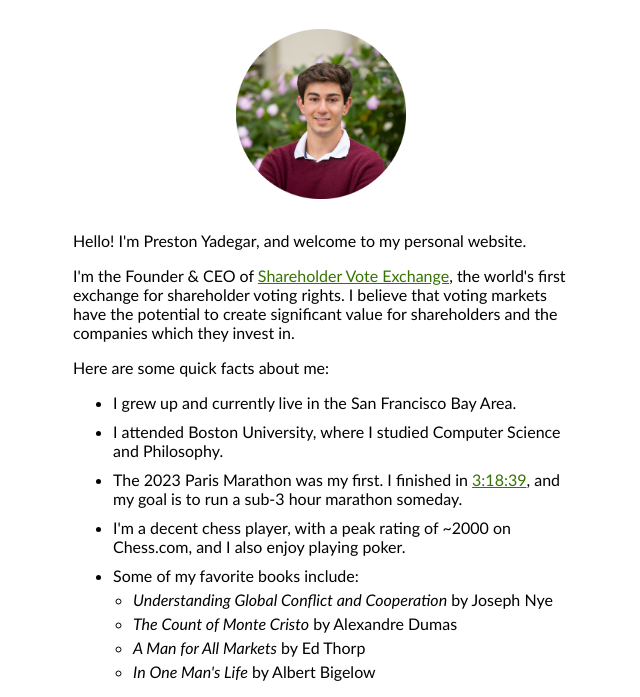
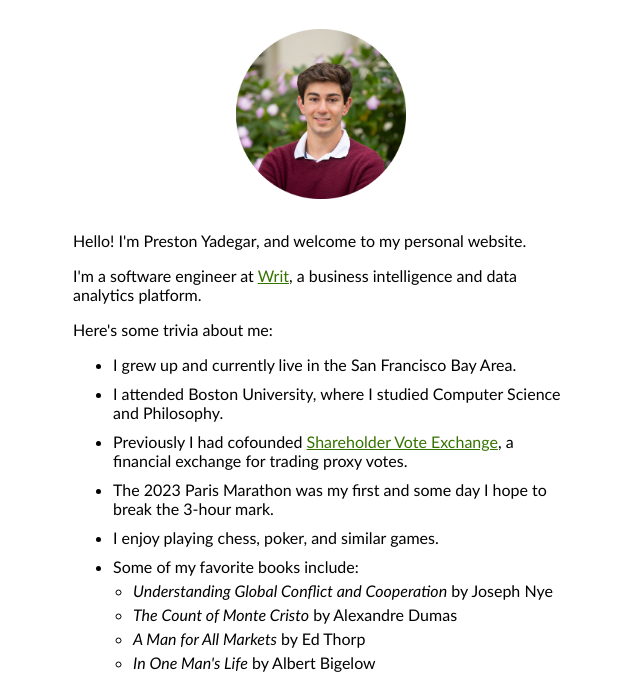
Before and after one commit to PrestonYadegar/PrestonYadegar.github.io, a plain HTML site: page index.html in a window 1280 px wide. Shown: the part 119-816 px from the top of the page, without its empty margins (319-959 px from the left). Drawn offline with Linux system fonts and the light colour scheme.

Commit message:
Update index.html

```diff
--- a/index.html
+++ b/index.html
@@ -18,14 +18,14 @@
         <meta name="language" content="en">
         <meta name="country" content="us">
         <meta name="viewport" content="width=device-width, initial-scale=1.0">
-        <meta name="description" content="Welcome to Preston Yadegar's personal website. I'm the Founder-CEO of Shareholder Vote Exchange. Feel free to connect with me on social media.">
+        <meta name="description" content="Welcome to Preston Yadegar's personal website. Feel free to connect with me on social media.">
         <link rel="canonical" href="https://prestonyadegar.github.io/"/>
         <meta name="robots" content="index, follow">
         <meta property="og:site_name" content="Preston Yadegar"/>
         <meta property="og:title" content="Preston Yadegar"/>
         <meta property="og:url" content="https://prestonyadegar.github.io/"/>
         <meta property="og:type" content="website"/>
-        <meta property="og:description" content="Welcome to Preston Yadegar's personal website. I'm the Founder-CEO of Shareholder Vote Exchange. Feel free to connect with me on social media."/>
+        <meta property="og:description" content="Welcome to Preston Yadegar's personal website. Feel free to connect with me on social media."/>
     </head>
     <body>
         <nav class="navbar">
@@ -43,13 +43,11 @@
                 welcome to my personal website.
             </p>
             <p>
-                I'm the Founder & CEO of <a rel="" href="https://www.svegroup.com">Shareholder Vote Exchange</a>, the
-                world's first exchange for shareholder voting rights.
-                I believe that voting markets have the potential to create significant value
-                for shareholders and the companies which they invest in.
+                I'm a software engineer at <a target="_blank" href="https://writ.so/">Writ</a>, a
+                business intelligence and data analytics platform.
             </p>
             <p>
-                Here are some quick facts about me:
+                Here's some trivia about me:
                 <ul>
                     <li>
                         I grew up and currently live in the San Francisco Bay Area.
@@ -58,14 +56,15 @@
                         I attended Boston University, where I studied Computer Science and Philosophy.
                     </li>
                     <li>
-                        The 2023 Paris Marathon was my first. I finished
-                        in <a href="https://resultscui.active.com/participants/44741705"
-                              target="_blank">3:18:39</a>, and my goal is to
-                        run a sub-3 hour marathon someday.
+                        Previously I had cofounded <a target="_blank"
+                                                       href="https://clsbluesky.law.columbia.edu/2024/04/23/how-to-buy-shareholder-votes/">Shareholder Vote Exchange</a>, a
+                        financial exchange for trading proxy votes.
                     </li>
                     <li>
-                        I'm a decent chess player, with a peak rating of ~2000 on Chess.com, and
-                        I also enjoy playing poker.
+                        The 2023 Paris Marathon was my first and some day I hope to break the 3-hour mark.
+                    </li>
+                    <li>
+                        I enjoy playing chess, poker, and similar games.
                     </li>
                     <li>
                         Some of my favorite books include:
```
